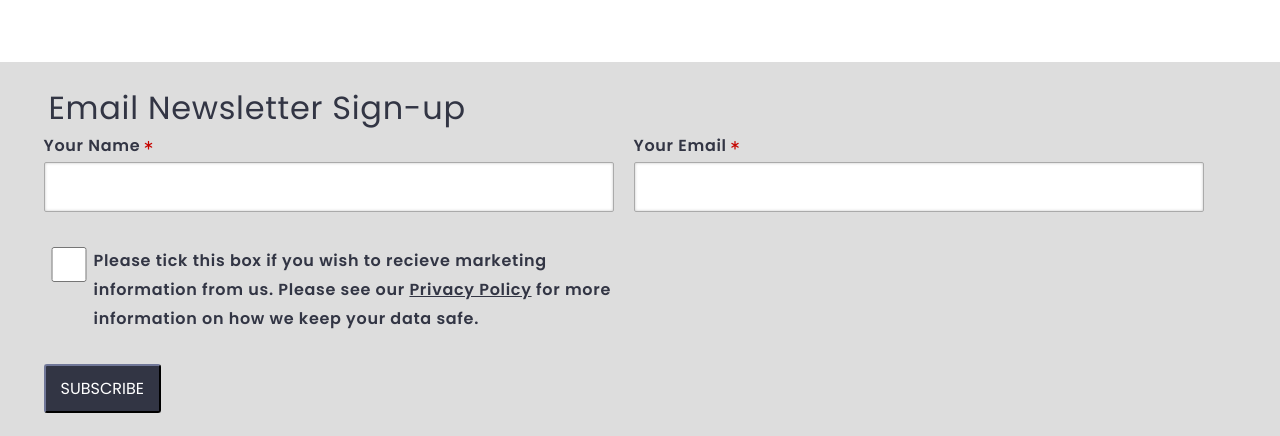
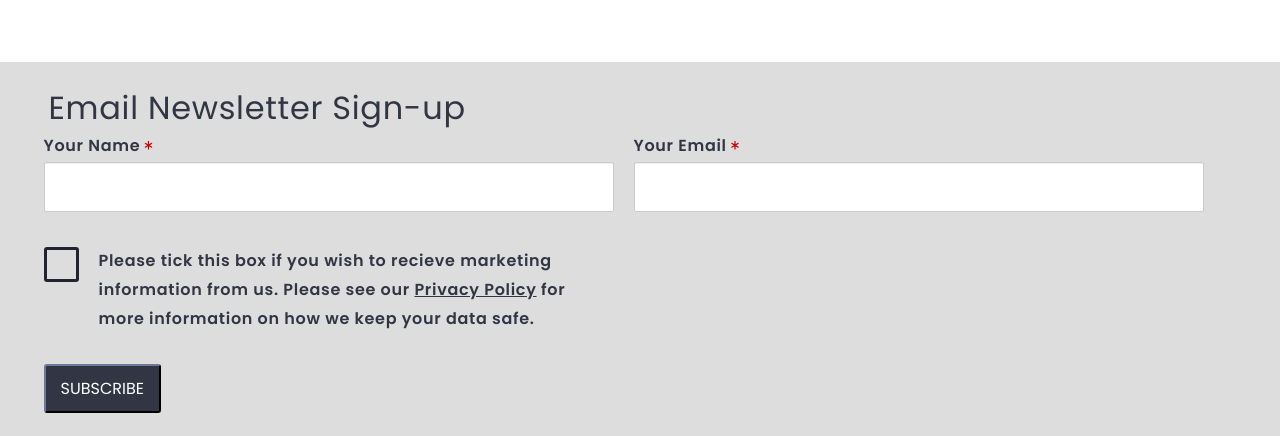
Before and after one commit to LamornaRead/netmatters-rebuild, a plain HTML site: page index.html in a window 1280 px wide. Shown: the part 3407-3843 px from the top of the page. Drawn offline with Linux system fonts and the light colour scheme.

Commit message:
Check box restyle

```diff
--- a/scss/modules/_form.scss
+++ b/scss/modules/_form.scss
@@ -60,9 +60,15 @@
     font-size: 16px;
     line-height: 1.4rem;
     padding: 5px 15px;
-    border: 1px solid darken($light-grey, 20%);
+    border: 1px solid #ccc;
     border-radius: 2px;
-    box-shadow: inset 0 0 3px darken($light-grey, 10%);
+    box-shadow: inset 0 1px 1px rgba(0, 0, 0, .075);
+    outline: none;
+}
+
+.form-input:focus {
+    box-shadow: 0 0 5px rgba(81, 203, 238, 1);
+    border: 1px solid rgba(81, 203, 238, 1);
 }
 
 //tick box and media
@@ -76,16 +82,34 @@
 }
 
 .check-box {
-    min-width: 50px;
-    width: 35px;
-    height: 35px;
+    appearance: none;
+    font: inherit;
+    max-width: 35px;
+    max-height: 35px;
+    width: 100%;
     margin-left: 0;
-    border-color: $dark-grey;
+    margin-right: 20px;
     cursor: pointer;
-    &:checked {
-        accent-color: $dark-grey;
-    }
+    text-align: center;
+    border: 3px solid $black-grey;
+    border-radius: 3px;
+    padding: 3px;
 }
+
+.check-box::before {
+    content: "";
+
+}
+
+.check-box:checked::before {
+    content: "\2713";
+    font-size: 1.3rem;
+    color: $white;
+}
+.check-box:checked {
+    background-color: $black-grey;
+}
+
 
 .media {
     font-size: 1rem;
```
Also changed, not shown: css/style.css.
